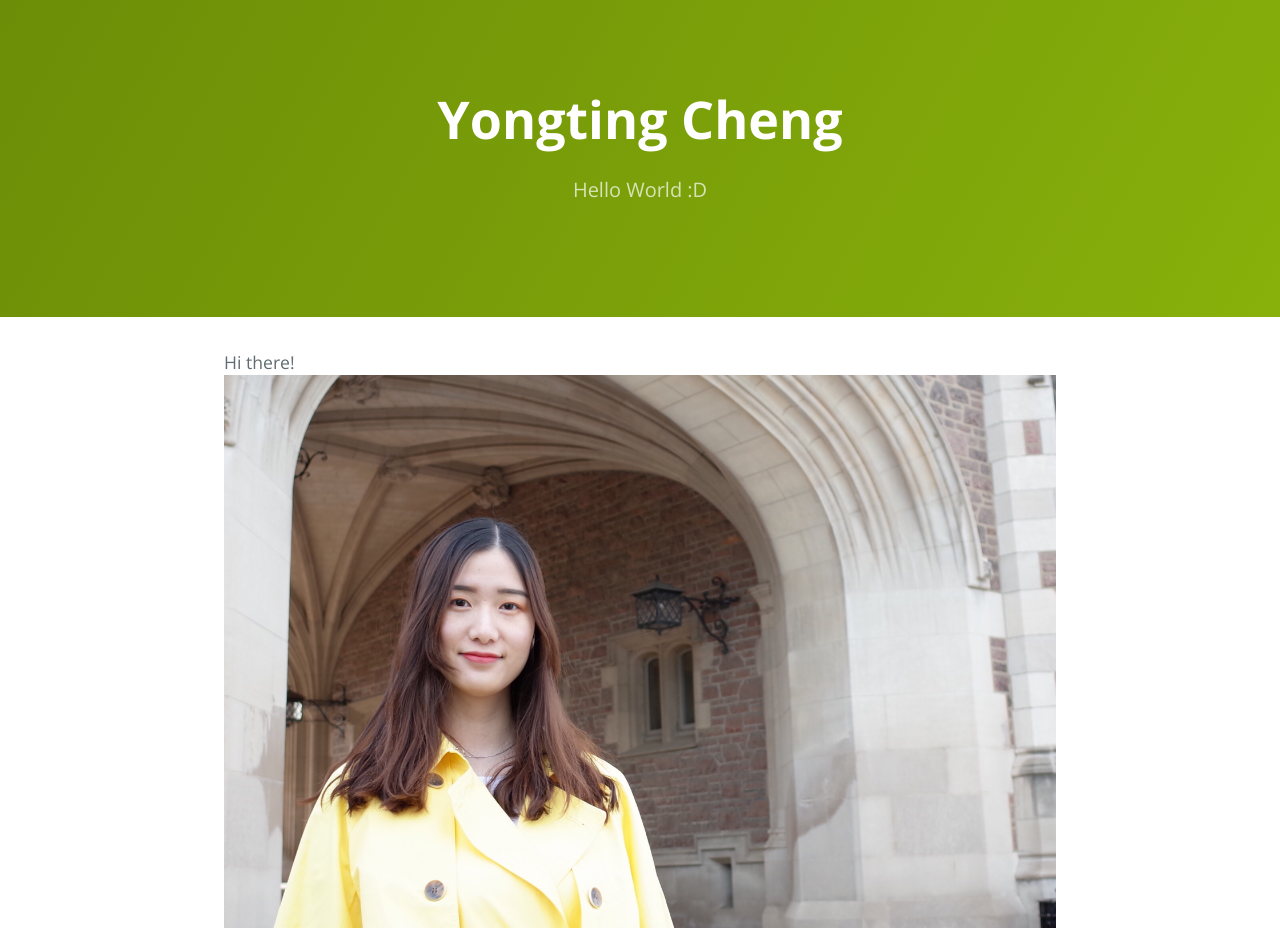
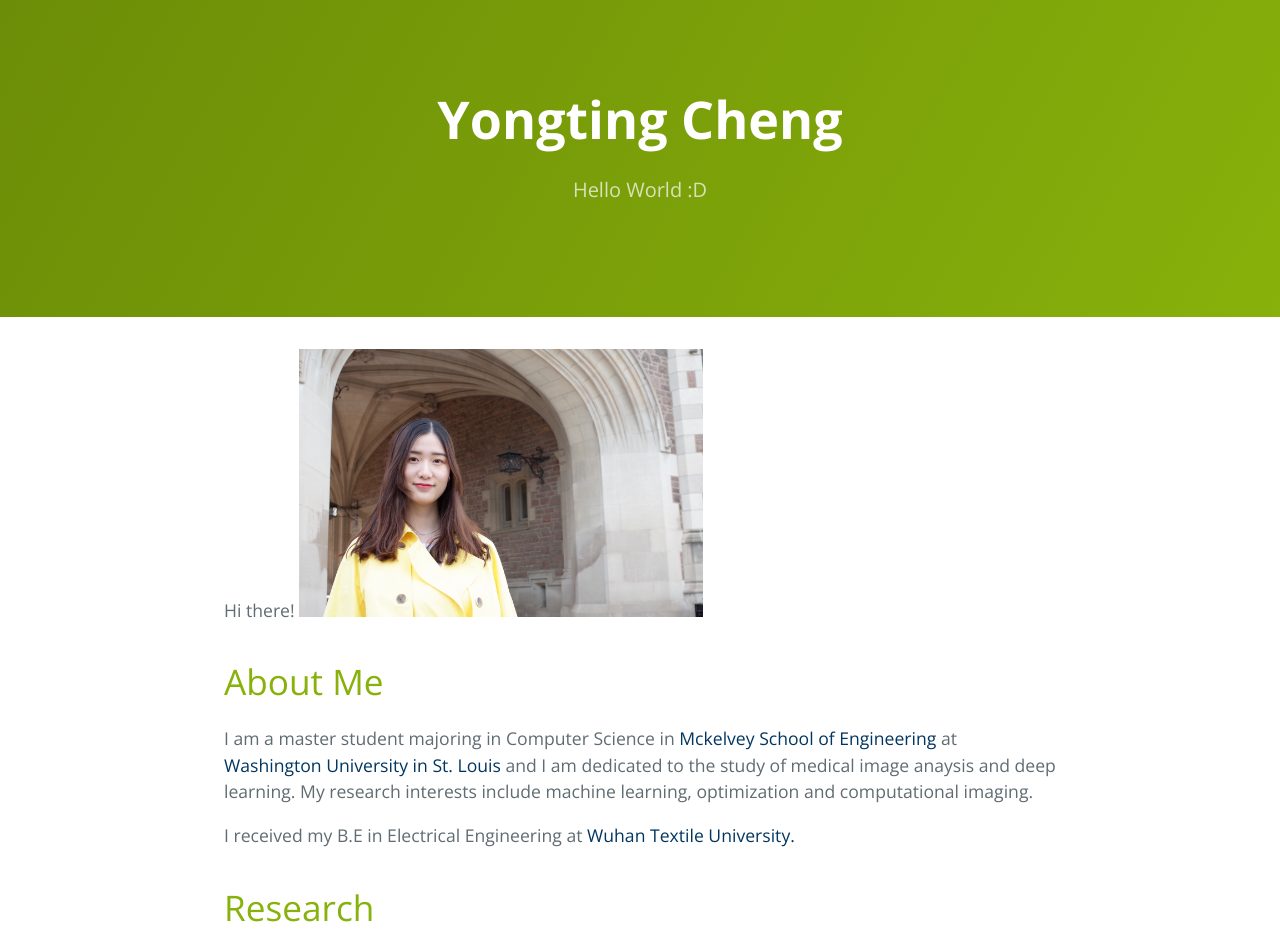
Before and after one commit to chengyongting/chengyongting.github.io, a Jekyll site: the page built from index.md, in a window 1280 px wide. Shown: the top 952 px of the page. Built offline with Jekyll 4.4.1, drawn with Linux system fonts in a browser that asks for light colours.

Commit message:
Update index.md

```diff
--- a/index.md
+++ b/index.md
@@ -4,7 +4,7 @@ layout: default
 
 
 Hi there!
-<img src="/docs/IMG_0462 2.JPG" alt="tt">
+<img src="/docs/IMG_0462 2.JPG" alt="tt" width="404" height="268">
 
 
 # About Me
```
